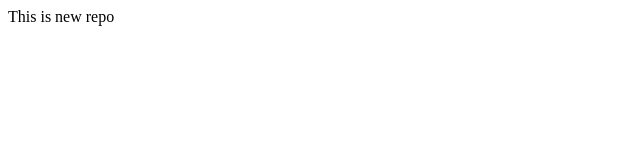
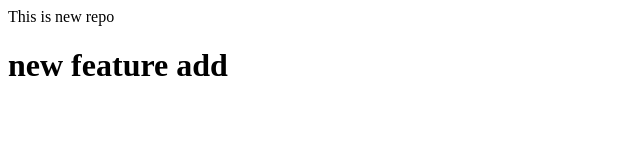
Before and after one commit to Muhammad-Naveed342/local-repo, a plain HTML site: page index.html in a window 1280 px wide. Shown: the whole page, without its empty margins (0-640 px from the left). Drawn offline with Linux system fonts and the light colour scheme.

Commit message:
new feature

```diff
--- a/index.html
+++ b/index.html
@@ -1 +1,2 @@
 <p>This is new repo</p>
+<h1> new feature add</h1>
```
